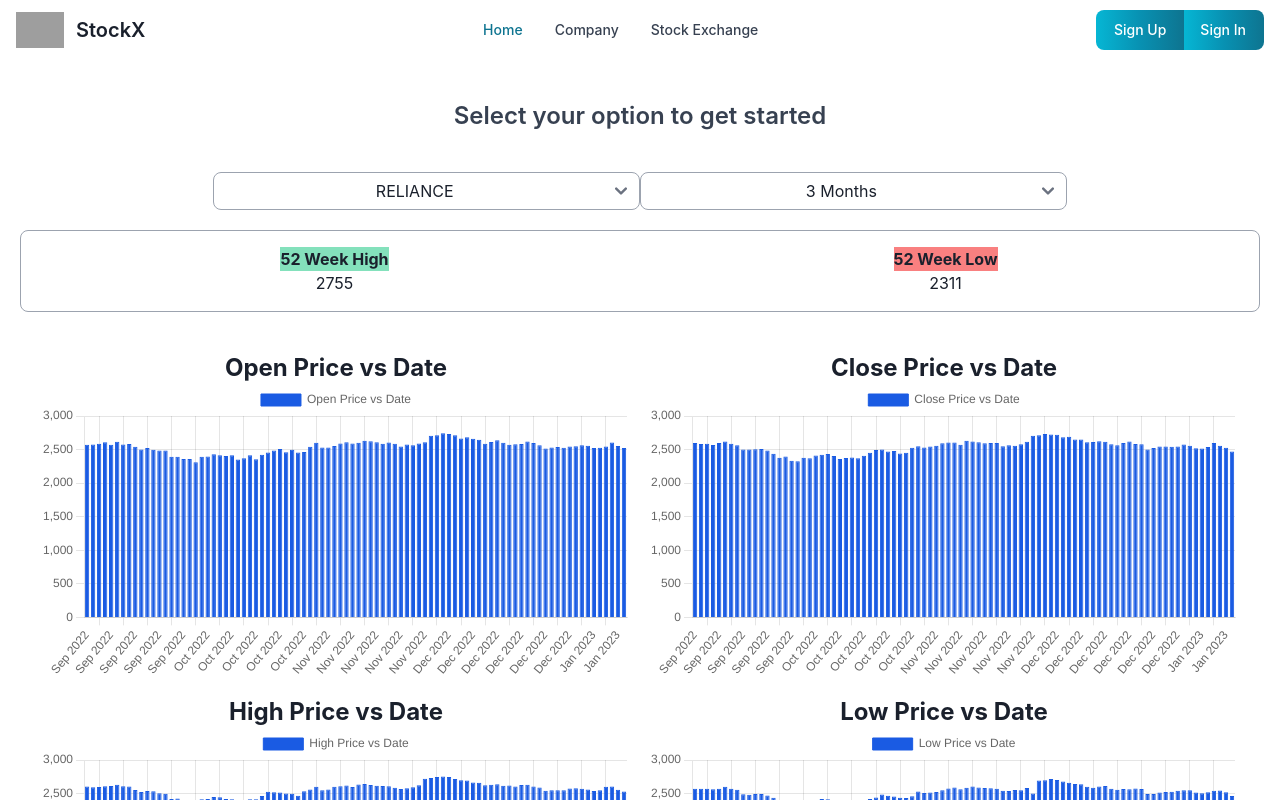
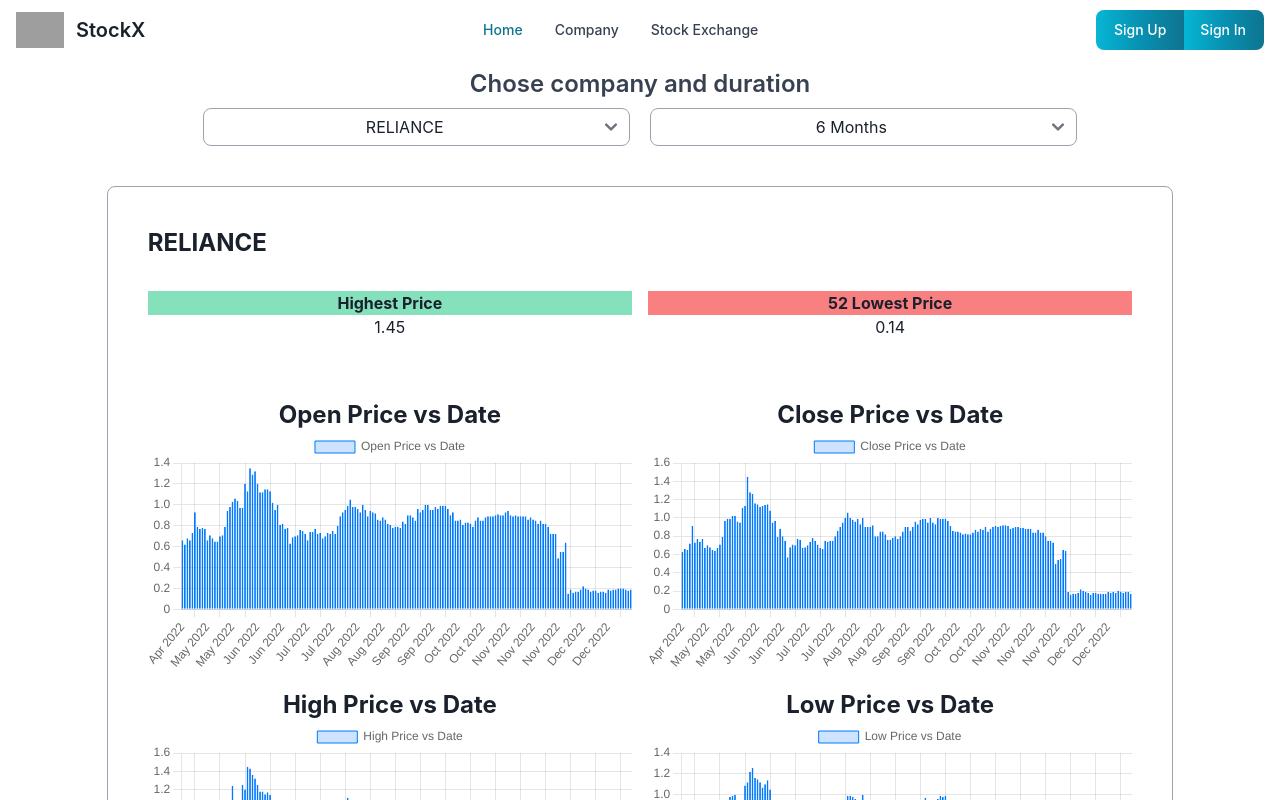
Before and after one commit to adarshanand67/StockX, a React (Vite) app in the folder frontend/: page /company in a window 1280 px wide. Shown: the top 800 px of the page. Built offline with nearby package versions, Linux system fonts and the light colour scheme; grey boxes are pictures that could not be loaded.

Commit message:
Display UI Improvements

```diff
--- a/frontend/src/App.jsx
+++ b/frontend/src/App.jsx
@@ -14,19 +14,33 @@ import { stockExchangeOption } from "./components/stockExchangeOption";
 import Feed from "./container/Feed";
 import Footers from "./container/Footers";
 import NavigationBar from "./container/Nav";
-import { companies } from "./utils/companies";
+import { CheckDuration } from "./utils/CheckDuration";
+import { companies, stockExchange } from "./utils/companies";
 
 function App() {
   const [data, setData] = useState([]);
   const [loading, setLoading] = useState(true);
   const [selectedCompany, setSelectedCompany] = useState(companies[0]);
-  const [duration, setDuration] = useState("3M");
+  const [selectedExchange, setSelectedExchange] = useState(stockExchange[0]);
+
+  // console.log(selectedCompany, selectedExchange);
+  const [duration, setDuration] = useState("6M");
   const toast = useToast();
 
-  const handleChange = (e) => {
+  const handleChangeCompany = (e) => {
     setSelectedCompany(e.target.value);
     toast({
       title: `Selected Company: ${e.target.value}`,
+      status: "info",
+      duration: 2000,
+      isClosable: true,
+    });
+  };
+
+  const handleChangeExchange = (e) => {
+    setSelectedExchange(e.target.value);
+    toast({
+      title: `Selected Exchange: ${e.target.value}`,
       status: "info",
       duration: 2000,
       isClosable: true,
@@ -39,42 +53,34 @@ function App() {
     const response = await fetch(URL);
     const data = await response.json();
 
-    if (duration == "1D" && data.length > 1) {
-      // only the last day
-      data.splice(0, data.length - 1);
-    } else if (duration == "1W" && data.length > 6) {
-      // only the last 7 days
-      data.splice(0, data.length - 6);
-    } else if (duration == "1M" && data.length > 30) {
-      // only the last 30 days
-      data.splice(0, data.length - 30);
-    } else if (duration == "3M" && data.length > 90) {
-      // only the last 90 days
-      data.splice(0, data.length - 90);
-    } else if (duration == "6M" && data.length > 180) {
-      // only the last 180 days
-      data.splice(0, data.length - 180);
-    } else if (duration == "1Y" && data.length > 365) {
-      // only the last 365 days
-      data.splice(0, data.length - 365);
-    } else if (duration == "2Y" && data.length > 730) {
-      // only the last 730 days
-      data.splice(0, data.length - 730);
-    } else if (duration == "5Y" && data.length > 1825) {
-      // only the last 1825 days
-      data.splice(0, data.length - 1825);
-    }
+    CheckDuration(duration, data);
 
     setData(data);
     setLoading(false);
   };
-  console.log("selectedCompany: ", selectedCompany, "duration: ", duration);
+  // console.log("selectedCompany: ", selectedCompany, "duration: ", duration);
+
+  const fetchExchangeData = async (exchange, duration) => {
+    // TODO - Fetch Data from API
+    const URL = `src/data/json/${exchange}.json`;
+    const response = await fetch(URL);
+    const data = await response.json();
+
+    CheckDuration(duration, data);
+
+    setData(data);
+    setLoading(false);
+  };
 
   useEffect(() => {
     fetchCompanyData(selectedCompany, duration); //fetch data from whenever company changes
   }, [selectedCompany, duration]);
 
-  console.log(data);
+  useEffect(() => {
+    fetchExchangeData(selectedExchange, duration); //fetch data from whenever exchange changes
+  }, [selectedExchange, duration]);
+
+  // console.log(data);
 
   return (
     <>
@@ -82,10 +88,10 @@ function App() {
       {/* Set routes to /signup */}
       <div className="">
         <h1
-          className="text-2xl text-gray-700 m-10 font-semibold"
+          className="text-2xl text-gray-700 m-2 font-semibold"
           style={{ textAlign: "center" }}
         >
-          Select your option to get started
+          Chose company and duration
         </h1>
       </div>
 
@@ -103,11 +109,11 @@ function App() {
                 {/* <Dropdown companies={companies} /> */}
                 {companyOption(
                   selectedCompany,
-                  handleChange,
+                  handleChangeCompany,
                   duration,
                   setDuration
                 )}
-                <DisplayCharts data={data} />
+                <DisplayCharts data={data} company={selectedCompany} />
               </>
             }
           />
@@ -117,12 +123,12 @@ function App() {
               <>
                 {/* <Dropdown companies={stockExchange} /> */}
                 {stockExchangeOption(
-                  selectedCompany,
-                  handleChange,
+                  selectedExchange,
+                  handleChangeExchange,
                   duration,
                   setDuration
                 )}
-                <DisplayCharts data={data} />
+                <DisplayCharts data={data} company={selectedExchange} />
               </>
             }
           />
--- a/frontend/src/components/DisplayCharts.jsx
+++ b/frontend/src/components/DisplayCharts.jsx
@@ -21,7 +21,8 @@ const dateFormater = (date) => {
   return `${monthName} ${year}`;
 };
 
-const DisplayCharts = ({ data }) => {
+const DisplayCharts = ({ data, company }) => {
+  console.log(data, company);
   const dateLabels = data.map((item) => dateFormater(item.Date));
   console.log(dateLabels);
   const openPrices = data.map((item) => item.Open);
@@ -31,8 +32,8 @@ const DisplayCharts = ({ data }) => {
   const volume = data.map((item) => item.Volume);
   const adjClose = data.map((item) => item["Adj Close"]);
 
-  const WeekHigh52 = Math.max(...highPrices).toString();
-  const WeekLow52 = Math.min(...lowPrices).toString();
+  const WeekHigh52 = Math.max(...highPrices);
+  const WeekLow52 = Math.min(...lowPrices);
   console.log(WeekHigh52, WeekLow52);
 
   const Open_vs_Date = {
@@ -41,8 +42,8 @@ const DisplayCharts = ({ data }) => {
       {
         label: "Open Price vs Date",
         data: openPrices,
-        backgroundColor: "#1A5BE3",
-        borderColor: "#1A5BE3",
+        backgroundColor: "#CCE4FF",
+        borderColor: "#0078FF",
         borderWidth: 1,
       },
     ],
@@ -54,8 +55,8 @@ const DisplayCharts = ({ data }) => {
       {
         label: "Close Price vs Date",
         data: closePrices,
-        backgroundColor: "#1A5BE3",
-        borderColor: "#1A5BE3",
+        backgroundColor: "#CCE4FF",
+        borderColor: "#0078FF",
         borderWidth: 1,
       },
     ],
@@ -67,8 +68,8 @@ const DisplayCharts = ({ data }) => {
       {
         label: "High Price vs Date",
         data: highPrices,
-        backgroundColor: "#1A5BE3",
-        borderColor: "#1A5BE3",
+        backgroundColor: "#CCE4FF",
+        borderColor: "#0078FF",
         borderWidth: 1,
       },
     ],
@@ -80,8 +81,8 @@ const DisplayCharts = ({ data }) => {
       {
         label: "Low Price vs Date",
         data: lowPrices,
-        backgroundColor: "#1A5BE3",
-        borderColor: "#1A5BE3",
+        backgroundColor: "#CCE4FF",
+        borderColor: "#0078FF",
         borderWidth: 1,
       },
     ],
@@ -93,8 +94,8 @@ const DisplayCharts = ({ data }) => {
       {
         label: "Volume vs Date",
         data: volume,
-        backgroundColor: "#1A5BE3",
-        borderColor: "#1A5BE3",
+        backgroundColor: "#CCE4FF",
+        borderColor: "#0078FF",
         borderWidth: 1,
       },
     ],
@@ -106,8 +107,8 @@ const DisplayCharts = ({ data }) => {
       {
         label: "Adj Close vs Date",
         data: adjClose,
-        backgroundColor: "#1A5BE3",
-        borderColor: "#1A5BE3",
+        backgroundColor: "#CCE4FF",
+        borderColor: "#0078FF",
         borderWidth: 1,
       },
     ],
@@ -115,16 +116,21 @@ const DisplayCharts = ({ data }) => {
 
   return (
     <>
-      <div className="grid grid-rows-1 grid-cols-2 gap-4 m-5 p-4 border border-gray-400 rounded-lg">
-        <div className="flex flex-col items-center justify-center">
-          <h1 className=" font-bold bg-green-300">52 Week High</h1>
+      <div className="w-5/6 m-auto border border-gray-400 rounded-lg mt-10">
+        <div className="grid grid-rows-2 grid-cols-2 gap-4 m-5 p-5">
+          {/* Company name */}
+          <h1 className="text-2xl font-bold">{company}</h1>
+          <div></div>
+          <div className="flex text-center flex-col ">
+            <h1 className=" font-bold bg-green-300">Highest Price</h1>
             <h1 className=" ">{WeekHigh52}</h1>
           </div>
-        <div className="flex flex-col items-center justify-center">
-          <h1 className=" font-bold bg-red-400">52 Week Low</h1>
+          <div className="flex text-center flex-col">
+            <h1 className=" font-bold bg-red-400">52 Lowest Price</h1>
             <h1 className=" ">{WeekLow52}</h1>
           </div>
         </div>
+        {/* Charts */}
         <div className="grid grid-rows-2 grid-cols-2 gap-4 m-5 p-5">
           <div className="flex flex-col items-center justify-center">
             <h1 className="text-2xl font-bold">Open Price vs Date</h1>
@@ -151,6 +157,7 @@ const DisplayCharts = ({ data }) => {
             <Bar data={AdjClose_vs_Date} options={options} />
           </div>
         </div>
+      </div>
       {/* Create a 3X2 grid */}
     </>
   );
--- a/frontend/src/components/companyOption.jsx
+++ b/frontend/src/components/companyOption.jsx
@@ -7,7 +7,7 @@ export function companyOption(
   setDuration
 ) {
   return (
-    <div className="flex justify-center">
+    <div className="flex justify-center gap-5">
       <div className="w-1/3">
         <select
           className="block appearance-none text-center w-full bg-white border border-gray-400 hover:border-gray-500 px-4 py-2 pr-8 rounded-lg leading-tight focus:outline-none focus:shadow-outline-blue focus:border-blue-300"
--- a/frontend/src/components/stockExchangeOption.jsx
+++ b/frontend/src/components/stockExchangeOption.jsx
@@ -7,7 +7,7 @@ export function stockExchangeOption(
   setDuration
 ) {
   return (
-    <div className="flex justify-center">
+    <div className="flex justify-center gap-5">
       <div className="w-1/3">
         <select
           className="appearance-none text-center w-full bg-white border border-gray-400 hover:border-gray-500 px-4 py-2 pr-8 rounded-lg leading-tight focus:outline-none focus:shadow-outline-blue focus:border-blue-300"
--- /dev/null
+++ b/frontend/src/utils/CheckDuration.js
@@ -0,0 +1,27 @@
+export function CheckDuration(duration, data) {
+  if (duration == "1D" && data.length > 1) {
+    // only the last day
+    data.splice(0, data.length - 1);
+  } else if (duration == "1W" && data.length > 6) {
+    // only the last 7 days
+    data.splice(0, data.length - 6);
+  } else if (duration == "1M" && data.length > 30) {
+    // only the last 30 days
+    data.splice(0, data.length - 30);
+  } else if (duration == "3M" && data.length > 90) {
+    // only the last 90 days
+    data.splice(0, data.length - 90);
+  } else if (duration == "6M" && data.length > 180) {
+    // only the last 180 days
+    data.splice(0, data.length - 180);
+  } else if (duration == "1Y" && data.length > 365) {
+    // only the last 365 days
+    data.splice(0, data.length - 365);
+  } else if (duration == "2Y" && data.length > 730) {
+    // only the last 730 days
+    data.splice(0, data.length - 730);
+  } else if (duration == "5Y" && data.length > 1825) {
+    // only the last 1825 days
+    data.splice(0, data.length - 1825);
+  }
+}
```
Lines whose indentation alone changed are shown as unchanged.
